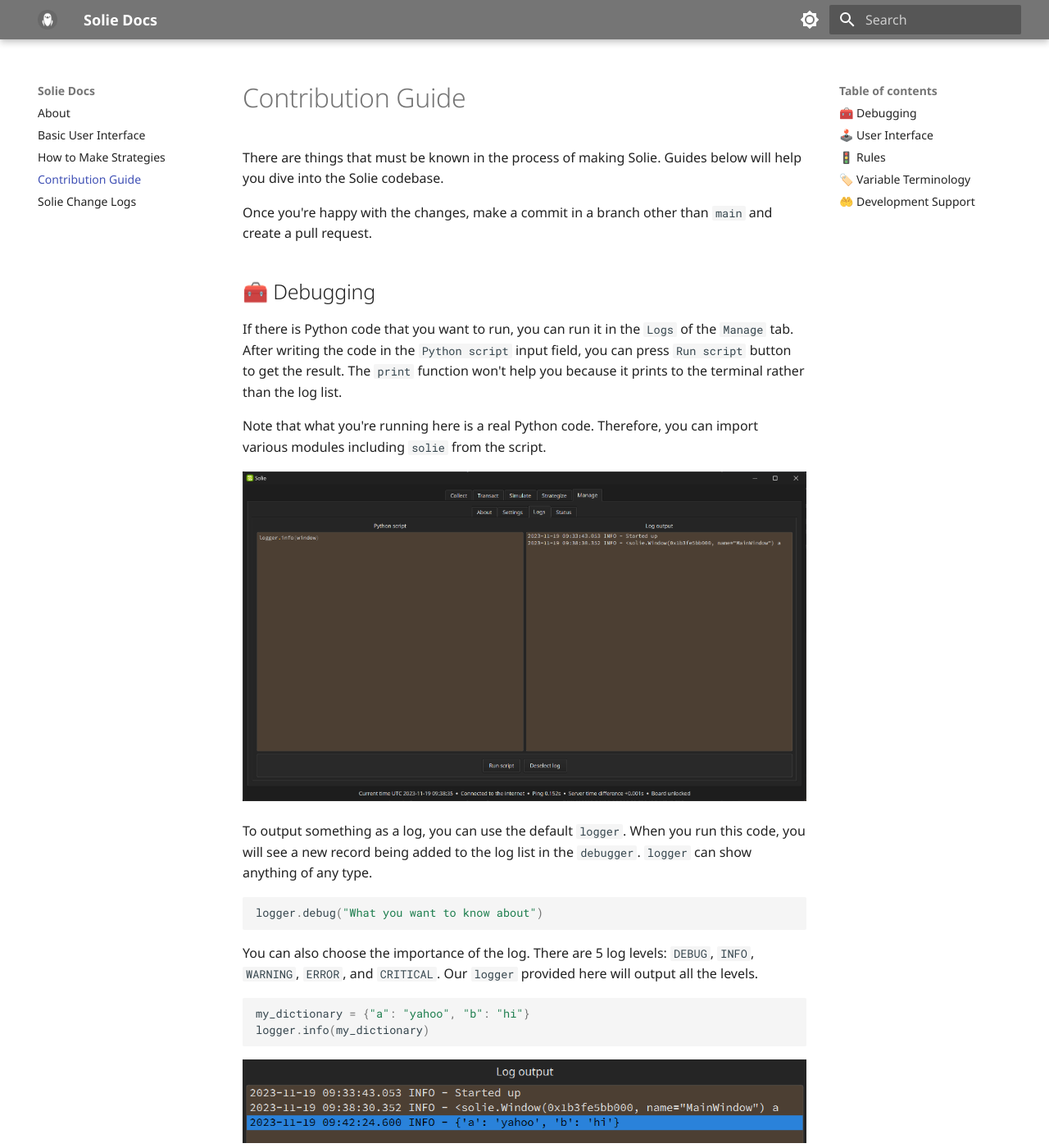
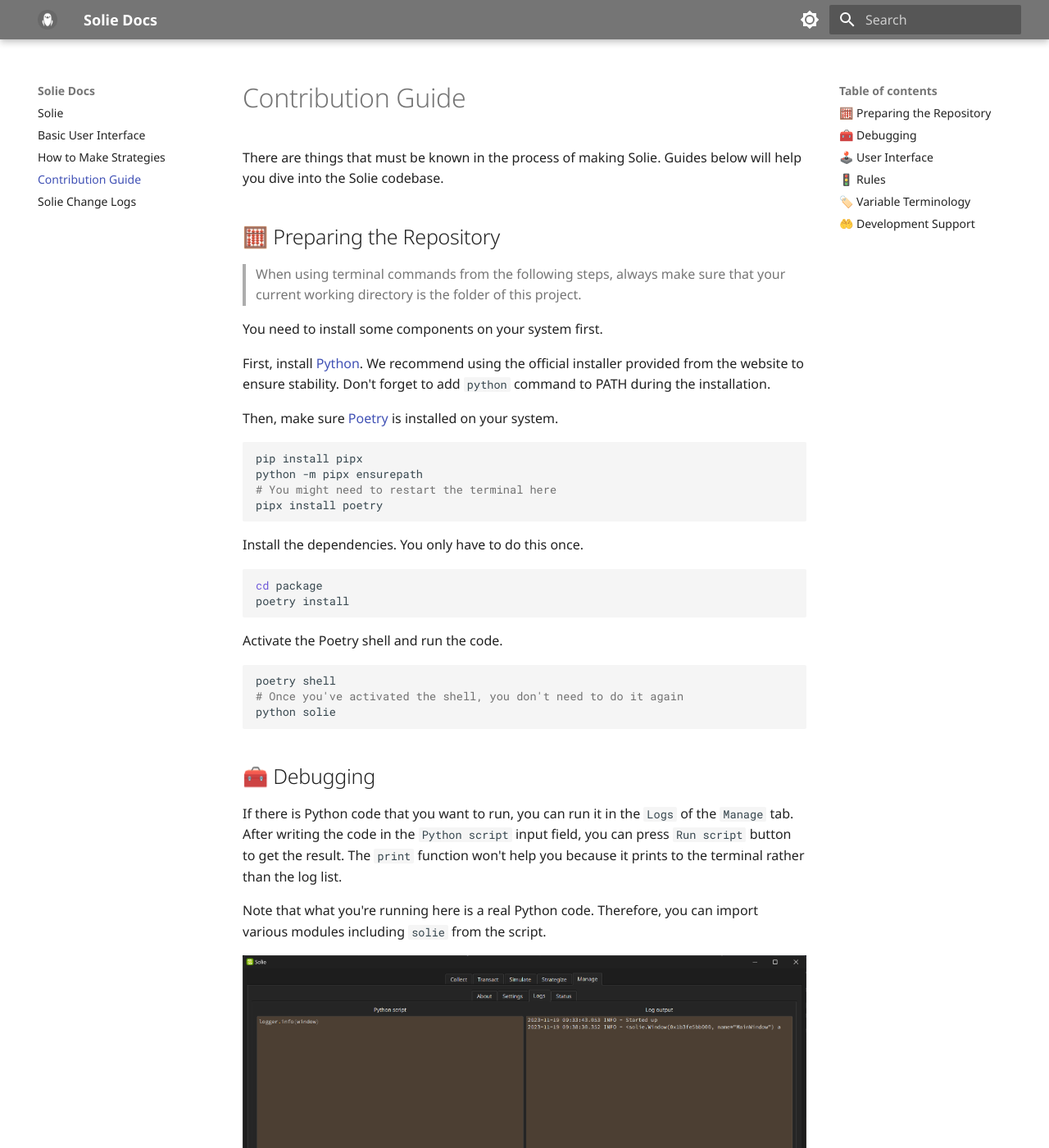
Before and after one commit to cunarist/solie, an MkDocs documentation site: the page built from documentation/docs/contribution.md, in a window 1280 px wide and 1400 px high. Shown: the whole window at 82% size. Built offline with MkDocs 1.6.1 and Material for MkDocs 9.7.7, drawn with Linux system fonts in a browser that asks for light colours.

Commit message:
Update docs

````diff
--- a/documentation/docs/contribution.md
+++ b/documentation/docs/contribution.md
@@ -2,7 +2,37 @@
 
 There are things that must be known in the process of making Solie. Guides below will help you dive into the Solie codebase.
 
-Once you're happy with the changes, make a commit in a branch other than `main` and create a pull request.
+## 🧮 Preparing the Repository
+
+> When using terminal commands from the following steps, always make sure that your current working directory is the folder of this project.
+
+You need to install some components on your system first.
+
+First, install [Python](https://www.python.org/). We recommend using the official installer provided from the website to ensure stability. Don't forget to add `python` command to PATH during the installation.
+
+Then, make sure [Poetry](https://python-poetry.org/) is installed on your system.
+
+```bash
+pip install pipx
+python -m pipx ensurepath
+# You might need to restart the terminal here
+pipx install poetry
+```
+
+Install the dependencies. You only have to do this once.
+
+```bash
+cd package
+poetry install
+```
+
+Activate the Poetry shell and run the code.
+
+```bash
+poetry shell
+# Once you've activated the shell, you don't need to do it again
+python solie
+```
 
 ## 🧰 Debugging
 
````
Also changed, not shown: documentation/docs/index.md (+10 -21 lines), README.md.
